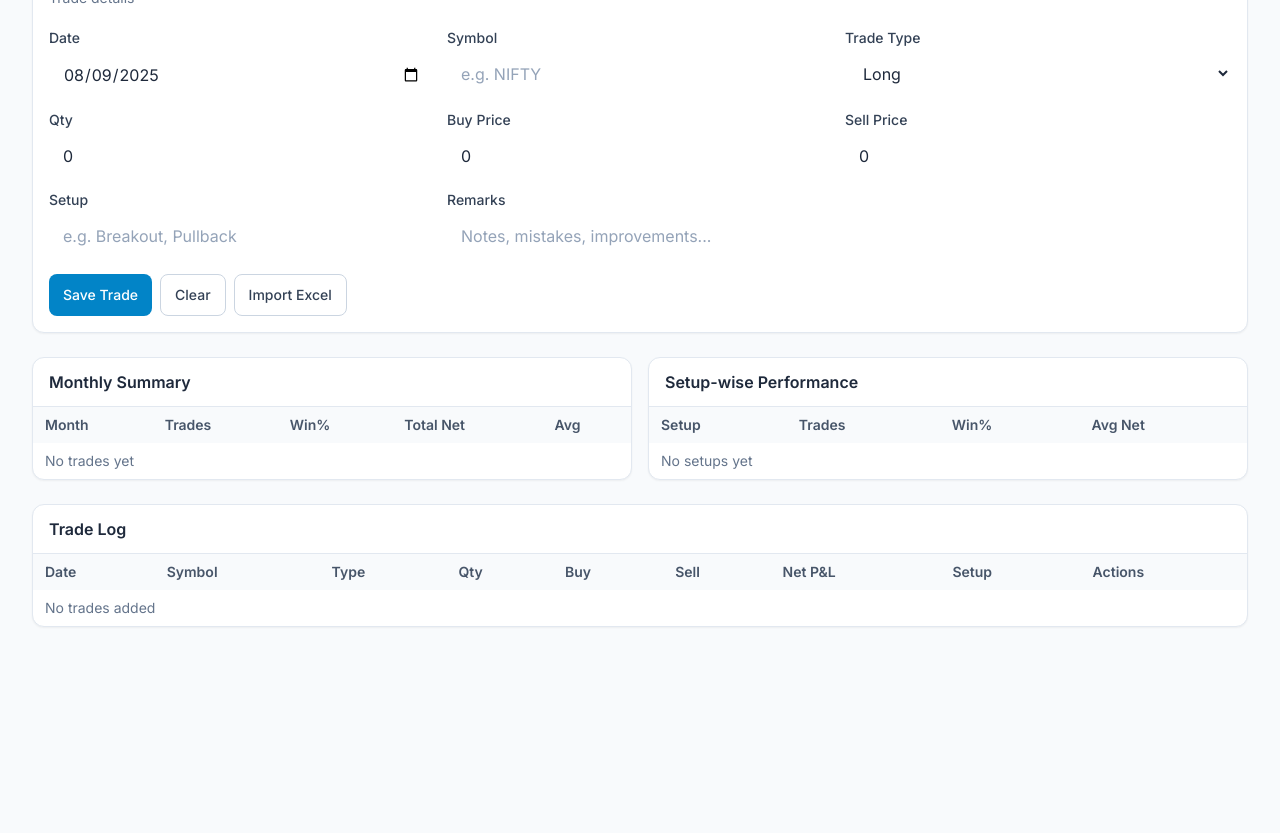
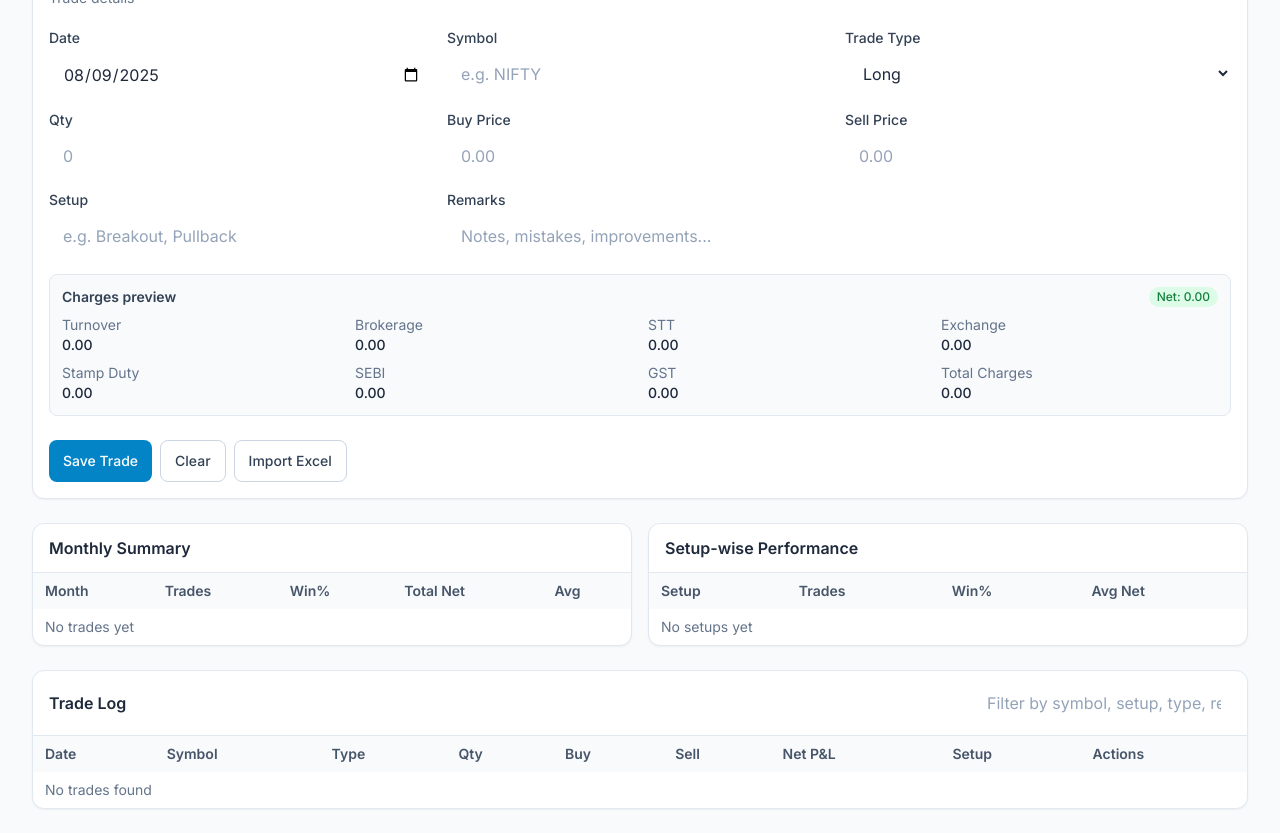
Before and after one commit to abhishekarya007/trading_journal_web_with_charts, a React (Vite) app: page / in a window 1280 px wide. Shown: the part 600-1433 px from the top of the page. Before the commit the page ends 1251 px from the top, so only its background shows below. Built offline with nearby package versions, Linux system fonts and the light colour scheme.

Commit message:
added charges preview and search

```diff
--- a/src/App.jsx
+++ b/src/App.jsx
@@ -33,9 +33,9 @@ function blankTrade() {
     date: new Date().toISOString().slice(0,10),
     symbol: "",
     type: "Long",
-    qty: 0,
-    buy: 0,
-    sell: 0,
+    qty: "",
+    buy: "",
+    sell: "",
     setup: "",
     remarks: ""
   };
@@ -50,6 +50,7 @@ export default function App() {
     return window.matchMedia && window.matchMedia('(prefers-color-scheme: dark)').matches;
   });
   const [isCompact, setIsCompact] = useState(() => localStorage.getItem('ui_compact') === '1');
+  const [filterText, setFilterText] = useState("");
 
   useEffect(() => {
     const raw = localStorage.getItem(STORAGE_KEY);
@@ -103,6 +104,18 @@ export default function App() {
       buy: String(t.buy ?? ''),
       sell: String(t.sell ?? ''),
     });
+    window.scrollTo({ top: 0, behavior: "smooth" });
+  }
+
+  function duplicateTrade(t) {
+    const dup = {
+      ...t,
+      id: Date.now() + Math.random(),
+      qty: String(t.qty ?? ''),
+      buy: String(t.buy ?? ''),
+      sell: String(t.sell ?? ''),
+    };
+    setForm(dup);
     window.scrollTo({ top: 0, behavior: "smooth" });
   }
 
@@ -276,6 +289,29 @@ export default function App() {
 
   const formatNumber = (n) => (typeof n === "number" ? n.toLocaleString(undefined, { minimumFractionDigits: 2, maximumFractionDigits: 2 }) : n);
 
+  // Live charges preview from current form inputs
+  const chargesPreview = useMemo(() => {
+    return calcTradeCharges({
+      qty: Number(form.qty || 0),
+      buy: Number(form.buy || 0),
+      sell: Number(form.sell || 0),
+      type: form.type,
+    });
+  }, [form.qty, form.buy, form.sell, form.type]);
+
+  // Filtered trades for table view
+  const filteredTrades = useMemo(() => {
+    const q = filterText.trim().toLowerCase();
+    if (!q) return trades;
+    return trades.filter(t =>
+      (t.symbol || '').toLowerCase().includes(q) ||
+      (t.setup || '').toLowerCase().includes(q) ||
+      (t.type || '').toLowerCase().includes(q) ||
+      (t.remarks || '').toLowerCase().includes(q) ||
+      (t.date || '').toLowerCase().includes(q)
+    );
+  }, [trades, filterText]);
+
   return (
     <div>
       {/* Topbar */}
@@ -384,7 +420,28 @@ export default function App() {
               <input placeholder="Notes, mistakes, improvements..." value={form.remarks} onChange={e => setForm({...form, remarks: e.target.value})} className="mt-1 field field-md"/>
             </div>
 
-            <div className="md:col-span-3 flex flex-wrap gap-2 pt-1">
+            <div className="md:col-span-3">
+              <div className="mt-1 rounded-lg border border-slate-200 dark:border-slate-700 bg-slate-50 dark:bg-slate-700/40 p-3">
+                <div className="flex items-center justify-between mb-2">
+                  <div className="section-title">Charges preview</div>
+                  <div className={(chargesPreview.net >= 0 ? 'badge badge-green' : 'badge badge-red') + ' capitalize'}>
+                    Net: {formatNumber(chargesPreview.net)}
+                  </div>
+                </div>
+                <div className="grid grid-cols-2 md:grid-cols-4 gap-x-4 gap-y-2 text-sm">
+                  <div><span className="text-slate-500 dark:text-slate-300">Turnover</span><div className="font-medium">{formatNumber(chargesPreview.turnover)}</div></div>
+                  <div><span className="text-slate-500 dark:text-slate-300">Brokerage</span><div className="font-medium">{formatNumber(chargesPreview.brokerage)}</div></div>
+                  <div><span className="text-slate-500 dark:text-slate-300">STT</span><div className="font-medium">{formatNumber(chargesPreview.stt)}</div></div>
+                  <div><span className="text-slate-500 dark:text-slate-300">Exchange</span><div className="font-medium">{formatNumber(chargesPreview.exchangeCharges)}</div></div>
+                  <div><span className="text-slate-500 dark:text-slate-300">Stamp Duty</span><div className="font-medium">{formatNumber(chargesPreview.stampDuty)}</div></div>
+                  <div><span className="text-slate-500 dark:text-slate-300">SEBI</span><div className="font-medium">{formatNumber(chargesPreview.sebi)}</div></div>
+                  <div><span className="text-slate-500 dark:text-slate-300">GST</span><div className="font-medium">{formatNumber(chargesPreview.gst)}</div></div>
+                  <div><span className="text-slate-500 dark:text-slate-300">Total Charges</span><div className="font-medium">{formatNumber(chargesPreview.totalCharges)}</div></div>
+                </div>
+              </div>
+            </div>
+
+            <div className="md:col-span-3 flex flex-wrap gap-2 pt-3">
               <button type="submit" className="btn btn-primary">Save Trade</button>
               <button type="button" onClick={() => setForm(blankTrade())} className="btn btn-secondary">Clear</button>
 
@@ -454,7 +511,12 @@ export default function App() {
         </div>
 
         <div className="card table-wrap">
-          <div className="card-header"><h2 className="font-semibold">Trade Log</h2></div>
+            <div className="card-header flex items-center justify-between">
+              <h2 className="font-semibold">Trade Log</h2>
+              <div className="flex items-center gap-2">
+                <input value={filterText} onChange={e => setFilterText(e.target.value)} placeholder="Filter by symbol, setup, type, remarks..." className="field field-sm w-64"/>
+              </div>
+            </div>
           <div className="table-scroll">
             <table className="table">
               <thead className="thead">
@@ -471,7 +533,7 @@ export default function App() {
                 </tr>
               </thead>
               <tbody>
-                {trades.length ? trades.map(t => (
+                {filteredTrades.length ? filteredTrades.map(t => (
                   <tr key={t.id} className="tr">
                     <td className="td">{t.date}</td>
                     <td className="td">{t.symbol}</td>
@@ -486,11 +548,12 @@ export default function App() {
                     <td className="td">
                       <div className="flex gap-2">
                         <button onClick={() => editTrade(t)} className="btn btn-secondary !px-2 !py-1 text-xs">Edit</button>
+                        <button onClick={() => duplicateTrade(t)} className="btn btn-secondary !px-2 !py-1 text-xs">Duplicate</button>
                         <button onClick={() => deleteTrade(t.id)} className="btn btn-danger !px-2 !py-1 text-xs">Delete</button>
                       </div>
                     </td>
                   </tr>
-                )) : <tr><td colSpan="9" className="td text-slate-500">No trades added</td></tr>}
+                )) : <tr><td colSpan="9" className="td text-slate-500">No trades found</td></tr>}
               </tbody>
             </table>
           </div>
```
